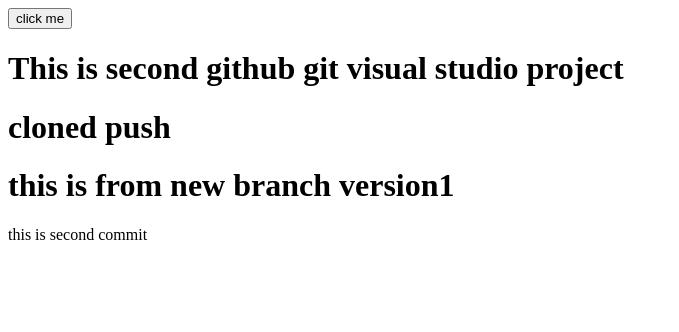
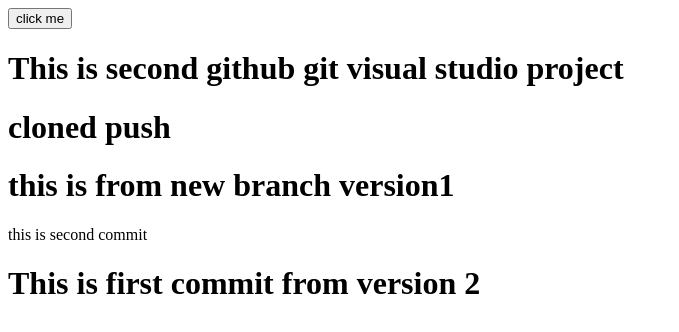
Before and after one commit to rajurajuraju/secondgithub, a plain HTML site: page index.html in a window 1280 px wide. Shown: the whole page, without its empty margins (0-679 px from the left). Drawn offline with Linux system fonts and the light colour scheme.

Commit message:
version2 first commit

```diff
--- a/index.html
+++ b/index.html
@@ -27,5 +27,6 @@
 <h1>cloned push</h1>
 <h1>this is from new branch version1</h1>
 <p>this is second commit</p>
+<h1>This is first commit from version 2</h1>
 </body>
 </html>
```
